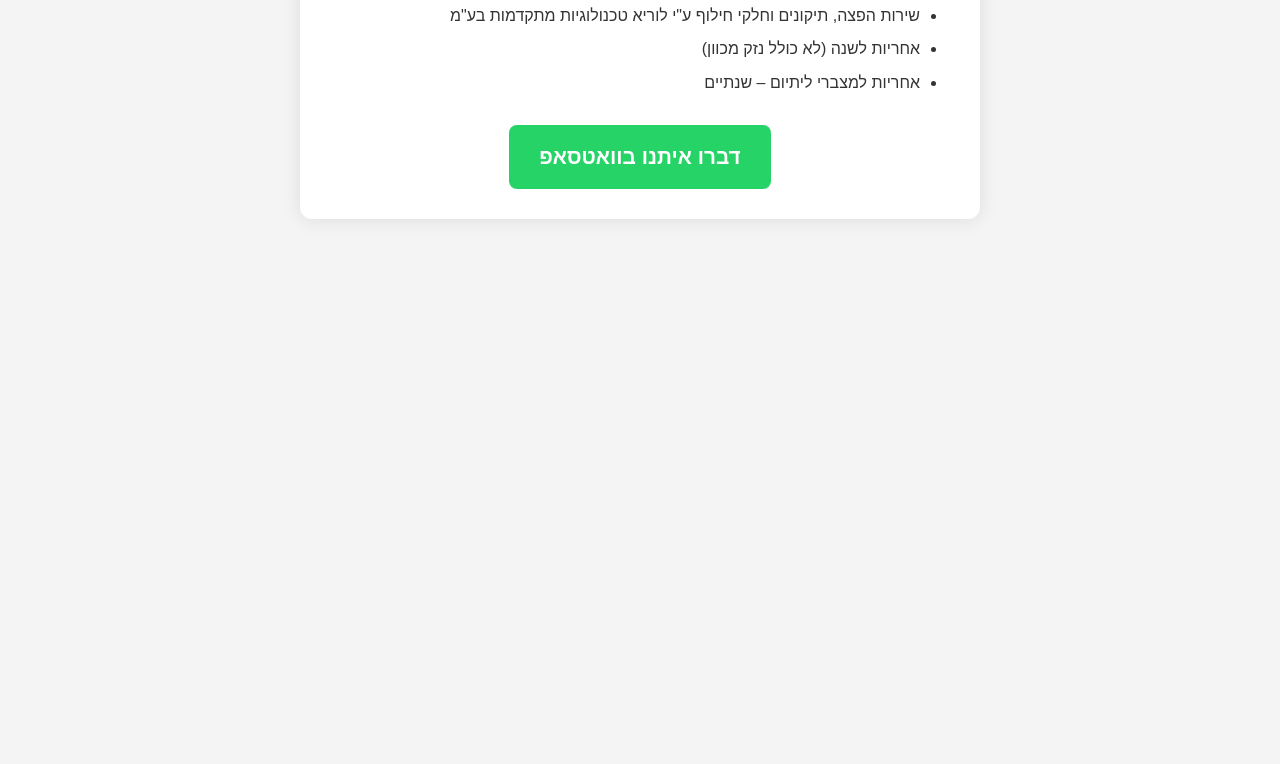
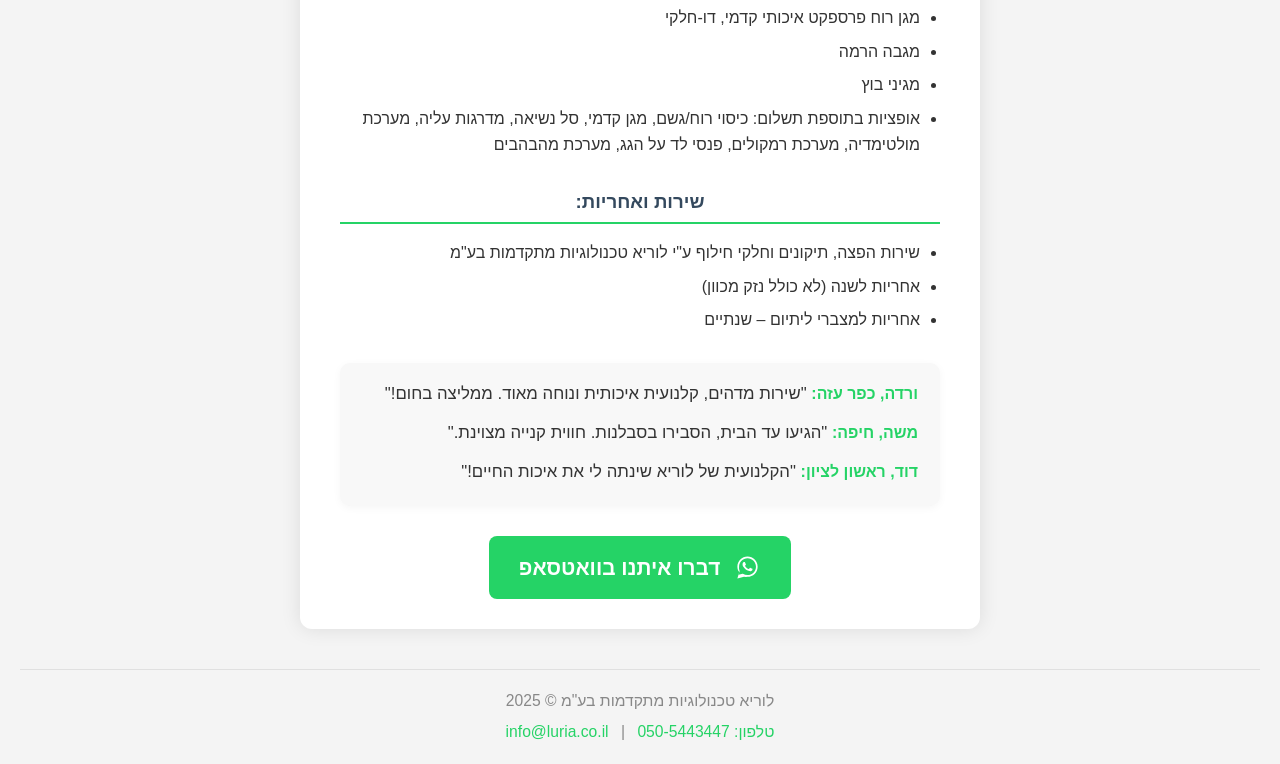
Before and after one commit to Bmoshes/luria-landing, a plain HTML site: page index.html in a window 1280 px wide. Shown: the part 1633-2397 px from the top of the page. Before the commit the page ends 1872 px from the top, so only its background shows below. Drawn offline with Linux system fonts and the light colour scheme.

Commit message:
אעחעיח

```diff
--- a/index.html
+++ b/index.html
@@ -5,10 +5,76 @@
   <meta name="viewport" content="width=device-width, initial-scale=1.0" />
   <title>קלנועיות Luria - למכירה</title>
   <link rel="stylesheet" href="style.css" />
+  <style>
+    /* אייקון וואטסאפ */
+    .whatsapp-icon {
+      width: 1.3em;
+      height: 1.3em;
+      vertical-align: middle;
+      margin-left: 8px;
+      margin-bottom: 3px;
+    }
+    /* חוות דעת */
+    .testimonials {
+      background: #f8f8f8;
+      border-radius: 10px;
+      padding: 18px 16px 8px 16px;
+      margin-bottom: 30px;
+      box-shadow: 0 2px 8px rgba(0,0,0,0.04);
+      text-align: right;
+    }
+    .testimonial {
+      margin-bottom: 12px;
+      font-size: 1.05rem;
+      color: #333;
+    }
+    .testimonial .author {
+      color: #25d366;
+      font-weight: bold;
+      font-size: 0.95em;
+      margin-right: 6px;
+    }
+    /* למה לבחור בנו */
+    .why-us {
+      background: #eafff2;
+      border-right: 5px solid #25d366;
+      border-radius: 10px;
+      padding: 18px 18px 10px 18px;
+      margin-bottom: 30px;
+      text-align: right;
+    }
+    .why-us ul {
+      margin: 0 0 0 18px;
+      padding: 0;
+      list-style: disc inside;
+    }
+    /* פוטר */
+    footer {
+      margin-top: 40px;
+      padding: 18px 0 0 0;
+      color: #888;
+      font-size: 0.98rem;
+      border-top: 1px solid #e0e0e0;
+      background: none;
+      text-align: center;
+    }
+    .footer-links {
+      margin-top: 6px;
+    }
+    .footer-links a {
+      color: #25d366;
+      text-decoration: none;
+      margin: 0 8px;
+      transition: color 0.2s;
+    }
+    .footer-links a:hover {
+      color: #128c4a;
+      text-decoration: underline;
+    }
+  </style>
 </head>
 <body>
   <div class="container">
-
 
     <!-- לוגו טקסטואלי -->
     <div class="logo-text">Luria</div>
@@ -18,6 +84,18 @@
     <h2 class="subtitle">הקלנועית המתקדמת והבטוחה מבית Luria</h2>
 
     <img src="images/img1.jpg" alt="קלנועית" class="product-image" />
+
+    <!-- למה לבחור בנו -->
+    <div class="why-us">
+      <h3>למה לבחור ב-Luria?</h3>
+      <ul>
+        <li>שירות אישי ומהיר עד הבית</li>
+        <li>אחריות מלאה ושקט נפשי</li>
+        <li>מפרט טכני עשיר ומתקדם</li>
+        <li>מחירים משתלמים במיוחד</li>
+        <li>מותג אמין עם מאות לקוחות מרוצים</li>
+      </ul>
+    </div>
 
     <p class="lead">
       קלנועית איכותית, בטיחותית ומפנקת – עם אחריות מלאה ושירות עד הבית!
@@ -54,9 +132,33 @@
       <li>אחריות למצברי ליתיום – שנתיים</li>
     </ul>
 
+    <!-- חוות דעת לקוחות -->
+    <div class="testimonials">
+      <div class="testimonial">
+        <span class="author">ורדה, כפר עזה:</span> "שירות מדהים, קלנועית איכותית ונוחה מאוד. ממליצה בחום!"
+      </div>
+      <div class="testimonial">
+        <span class="author">משה, חיפה:</span> "הגיעו עד הבית, הסבירו בסבלנות. חווית קנייה מצוינת."
+      </div>
+      <div class="testimonial">
+        <span class="author">דוד, ראשון לציון:</span> "הקלנועית של לוריא שינתה לי את איכות החיים!"
+      </div>
+    </div>
+
     <a href="https://wa.me/972505443447" target="_blank" rel="noopener noreferrer" class="whatsapp-button">
+      <svg class="whatsapp-icon" viewBox="0 0 32 32" fill="currentColor">
+        <path d="M16 3C9.373 3 4 8.373 4 15c0 2.385.832 4.584 2.236 6.385L4 29l7.828-2.049A12.94 12.94 0 0 0 16 27c6.627 0 12-5.373 12-12S22.627 3 16 3zm0 22c-1.97 0-3.85-.512-5.482-1.482l-.39-.232-4.646 1.217 1.24-4.522-.253-.397A9.956 9.956 0 0 1 6 15c0-5.514 4.486-10 10-10s10 4.486 10 10-4.486 10-10 10zm5.29-7.709c-.29-.145-1.71-.844-1.974-.94-.264-.097-.456-.145-.648.145-.193.29-.744.94-.912 1.134-.168.193-.336.218-.626.073-.29-.145-1.225-.452-2.334-1.442-.862-.769-1.443-1.718-1.613-2.008-.168-.29-.018-.447.127-.592.13-.13.29-.336.435-.504.145-.168.193-.29.29-.483.097-.193.048-.363-.024-.508-.073-.145-.648-1.566-.888-2.146-.234-.563-.472-.486-.648-.495l-.553-.01c-.193 0-.508.073-.774.363-.266.29-1.016.994-1.016 2.425 0 1.431 1.04 2.813 1.186 3.008.145.193 2.048 3.13 4.963 4.267.694.299 1.234.478 1.656.612.696.222 1.33.191 1.83.116.558-.083 1.71-.698 1.953-1.372.241-.674.241-1.252.168-1.372-.073-.12-.266-.193-.556-.338z"/>
+      </svg>
       דברו איתנו בוואטסאפ
     </a>
   </div>
+
+  <footer>
+    <div>לוריא טכנולוגיות מתקדמות בע"מ &copy; 2025</div>
+    <div class="footer-links">
+      <a href="tel:0505443447">טלפון: 050-5443447</a> |
+      <a href="mailto:info@luria.co.il">info@luria.co.il</a>
+    </div>
+  </footer>
 </body>
 </html>
```
